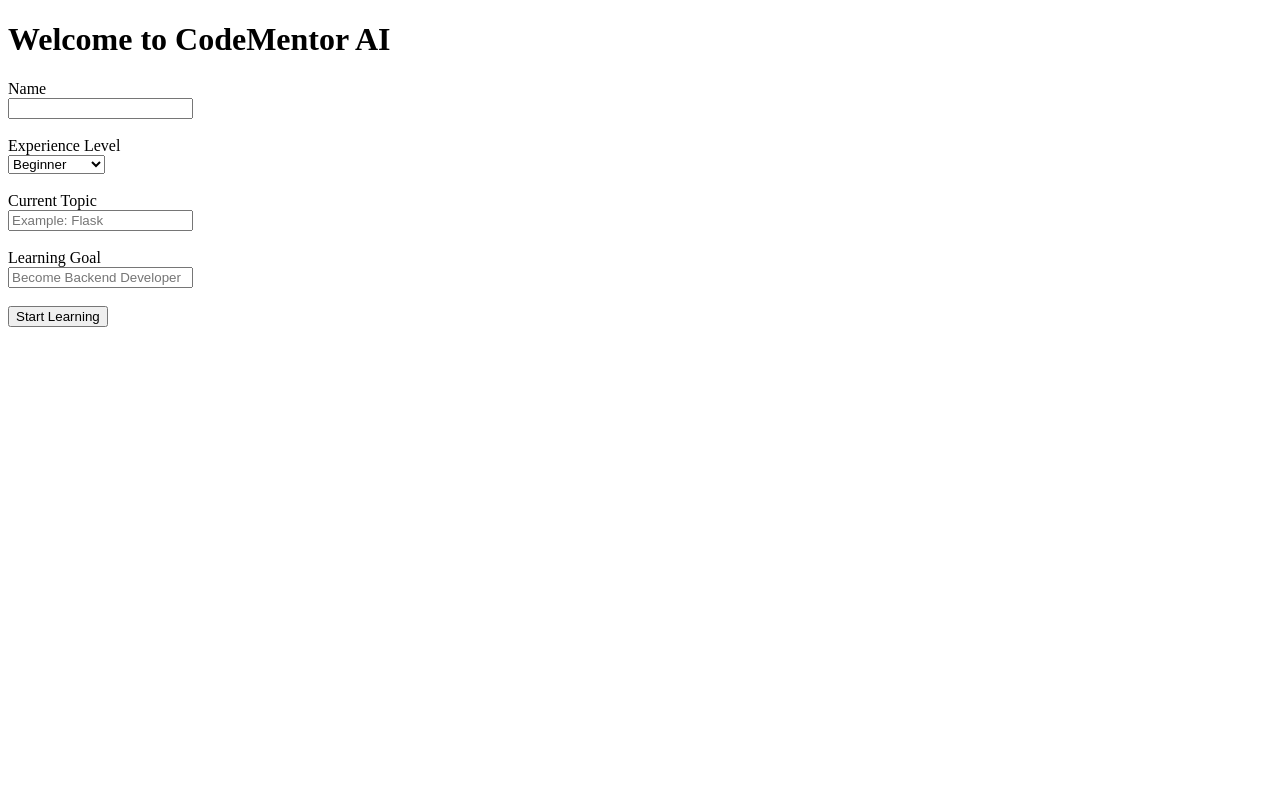
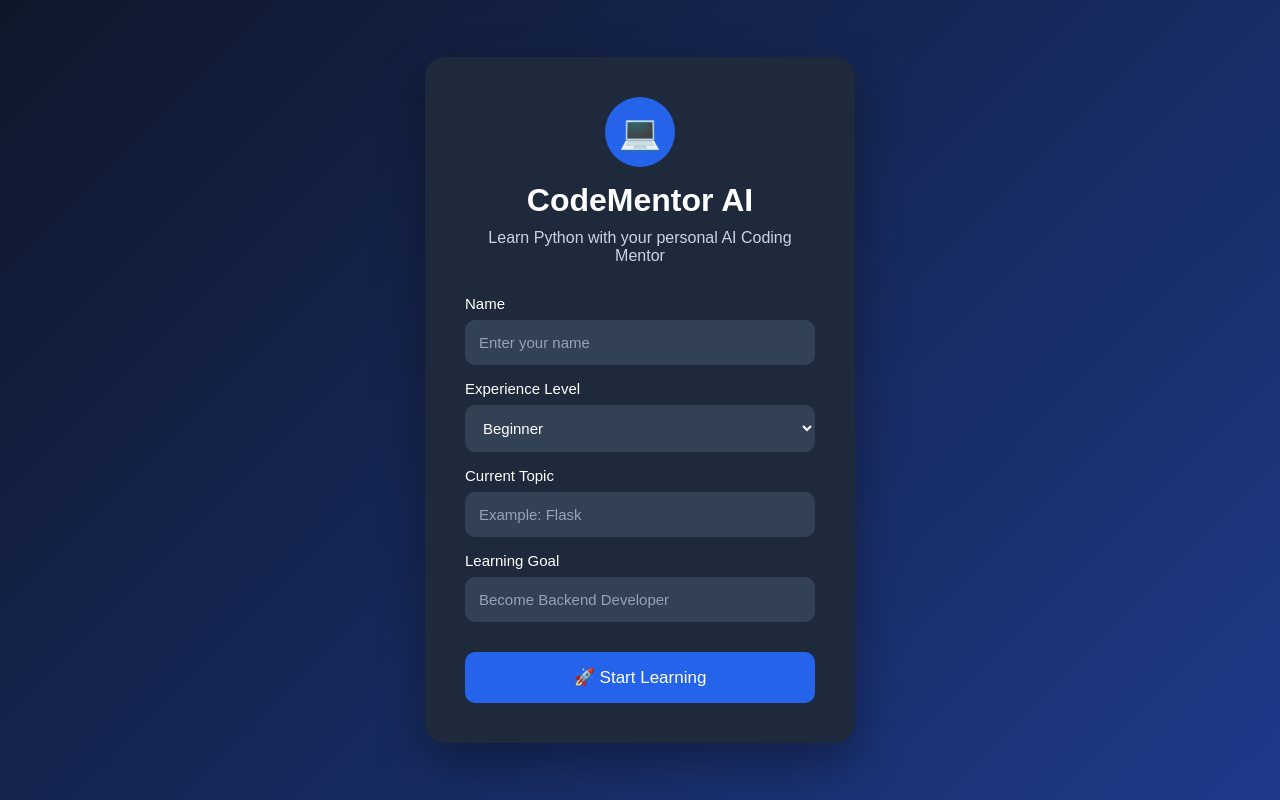
Before and after one commit to mujtaba5654/codementor-ai, a Flask app: page / in a window 1280 px wide. Run offline with Flask 3, Linux system fonts and the light colour scheme.

Commit message:
Improve onboarding UI

```diff
--- a/static/style.css
+++ b/static/style.css
@@ -182,3 +182,120 @@ body.chat-page {
 @media (max-width: 700px) {
     .stat-cards { grid-template-columns: repeat(2, 1fr); }
 }
+
+/* ================= ONBOARDING PAGE ================= */
+
+body.onboarding-page{
+    background: linear-gradient(135deg,#0f172a,#1e3a8a);
+    min-height:100vh;
+    display:flex;
+    justify-content:center;
+    align-items:center;
+    padding:40px;
+}
+
+.onboarding-container{
+
+    width:430px;
+    background:#1e293b;
+    padding:40px;
+    border-radius:20px;
+    box-shadow:0 20px 50px rgba(0,0,0,.35);
+
+}
+
+.logo{
+
+    width:70px;
+    height:70px;
+    margin:auto;
+    margin-bottom:15px;
+
+    border-radius:50%;
+    background:#2563eb;
+
+    display:flex;
+    justify-content:center;
+    align-items:center;
+
+    font-size:34px;
+
+}
+
+.onboarding-container h1{
+
+    color:white;
+    text-align:center;
+    margin-bottom:10px;
+
+}
+
+.subtitle{
+
+    text-align:center;
+    color:#cbd5e1;
+    margin-bottom:30px;
+
+}
+
+.onboarding-container label{
+
+    display:block;
+    color:white;
+    margin-top:15px;
+    margin-bottom:8px;
+    font-size:15px;
+
+}
+
+.onboarding-container input,
+.onboarding-container select{
+
+    width:100%;
+    padding:14px;
+
+    border:none;
+    outline:none;
+
+    border-radius:10px;
+
+    background:#334155;
+    color:white;
+
+    font-size:15px;
+
+}
+
+.onboarding-container input::placeholder{
+
+    color:#94a3b8;
+
+}
+
+.onboarding-container button{
+
+    width:100%;
+    margin-top:30px;
+
+    padding:15px;
+
+    border:none;
+
+    border-radius:10px;
+
+    background:#2563eb;
+    color:white;
+
+    font-size:17px;
+    cursor:pointer;
+
+    transition:.3s;
+
+}
+
+.onboarding-container button:hover{
+
+    background:#1d4ed8;
+    transform:translateY(-2px);
+
+}
--- a/templates/onboarding.html
+++ b/templates/onboarding.html
@@ -1,52 +1,70 @@
 <!DOCTYPE html>
-<html>
+<html lang="en">
 <head>
+    <meta charset="UTF-8">
+    <meta name="viewport" content="width=device-width, initial-scale=1.0">
     <title>CodeMentor AI</title>
+
+    <link rel="stylesheet" href="{{ url_for('static', filename='style.css') }}">
 </head>
-<body>
 
-<h1>Welcome to CodeMentor AI</h1>
+<body class="onboarding-page">
 
-<form action="/start" method="POST">
+<div class="onboarding-container">
 
-    <label>Name</label><br>
-    <input type="text" name="name" required><br><br>
+    <div class="logo">
+        💻
+    </div>
 
-    <label>Experience Level</label><br>
+    <h1>CodeMentor AI</h1>
 
-    <select name="level">
+    <p class="subtitle">
+        Learn Python with your personal AI Coding Mentor
+    </p>
 
-        <option>Beginner</option>
-        <option>Intermediate</option>
-        <option>Advanced</option>
+    <form action="/start" method="POST">
 
-    </select>
+        <label>Name</label>
+        <input
+            type="text"
+            name="name"
+            placeholder="Enter your name"
+            required
+        >
 
-    <br><br>
+        <label>Experience Level</label>
 
-    <label>Current Topic</label><br>
+        <select name="level">
 
-    <input type="text"
-           name="topic"
-           placeholder="Example: Flask">
+            <option>Beginner</option>
+            <option>Intermediate</option>
+            <option>Advanced</option>
 
-    <br><br>
+        </select>
 
-    <label>Learning Goal</label><br>
+        <label>Current Topic</label>
 
-    <input type="text"
-           name="goal"
-           placeholder="Become Backend Developer">
+        <input
+            type="text"
+            name="topic"
+            placeholder="Example: Flask"
+        >
 
-    <br><br>
+        <label>Learning Goal</label>
 
-    <button type="submit">
+        <input
+            type="text"
+            name="goal"
+            placeholder="Become Backend Developer"
+        >
 
-        Start Learning
+        <button type="submit">
+            🚀 Start Learning
+        </button>
 
-    </button>
+    </form>
 
-</form>
+</div>
 
 </body>
 </html>
```
